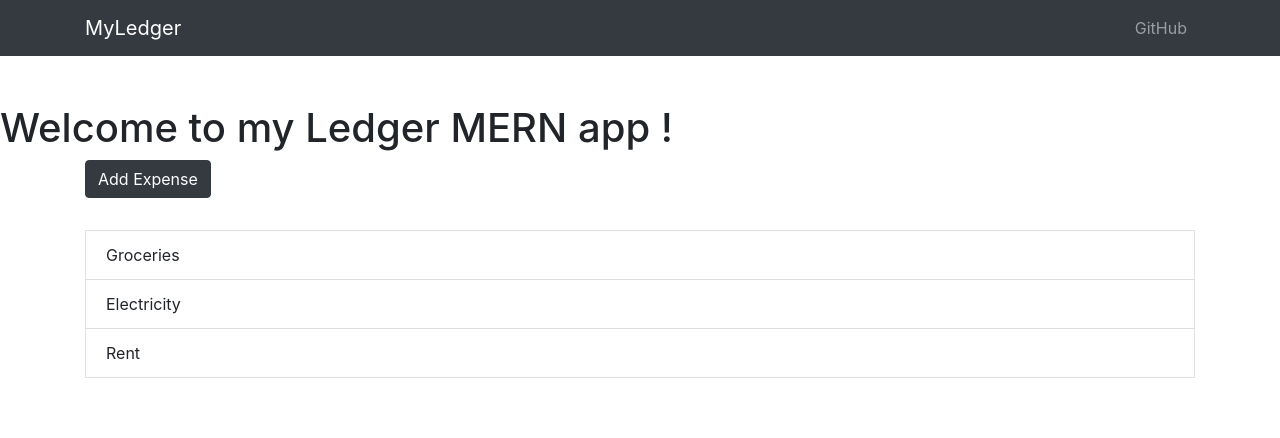
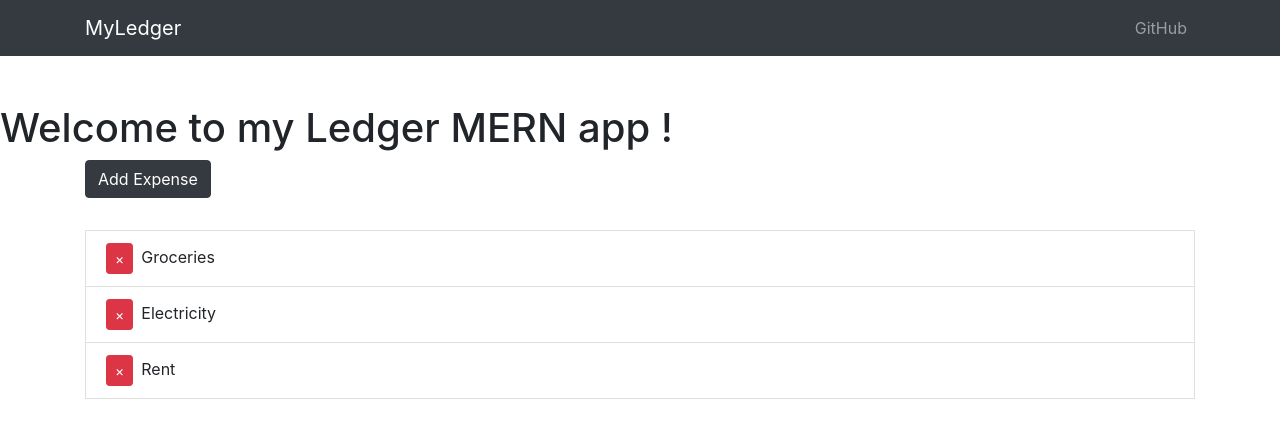
Before and after one commit to EmileVitu/myledger, a React (Create React App) app in the folder client/myledgerreact/: page / in a window 1280 px wide. Shown: the top 438 px of the page. Built offline with nearby package versions, Linux system fonts and the light colour scheme.

Commit message:
Adding the delete button

```diff
--- a/client/myledgerreact/src/App.css
+++ b/client/myledgerreact/src/App.css
@@ -0,0 +1,23 @@
+/* Styles for myledgerreact app */
+
+.remove-btn {
+    margin-right: 0.5rem;
+}
+
+.fade-enter {
+    opacity: 0.01;
+}
+
+.fade-enter-active {
+    opacity: 1;
+    transition: opacity 1000ms ease-in;
+}
+
+.fade-exit {
+    opacity: 1;
+}
+
+.fade-exit-active {
+    opacity: 0.01;
+    transition: opacity 1000ms ease-in;
+}
--- a/client/myledgerreact/src/components/ExpensesList.js
+++ b/client/myledgerreact/src/components/ExpensesList.js
@@ -52,10 +52,20 @@ class ExpensesList extends Component {
                         Add Expense
                 </Button>
                 <ListGroup>
-                    <TransitionGroup className="expenses-list">
+                    <TransitionGroup className='expenses-list'>
                         {expenses.map(({ id, title }) => (
-                            <CSSTransition key={id} timeout={500} classNames="fade">
+                            <CSSTransition key={id} timeout={500} classNames='fade'>
                                 <ListGroupItem>
+                                    <Button
+                                        className='remove-btn'
+                                        color='danger'
+                                        size='sm'
+                                        onClick={() => {
+                                            this.setState(state => ({
+                                                expenses: state.expenses.filter(expense => expense.id !== id)
+                                            }))
+                                        }}
+                                    >&times;</Button>
                                     {title}
                                 </ListGroupItem>
                             </CSSTransition>
```
